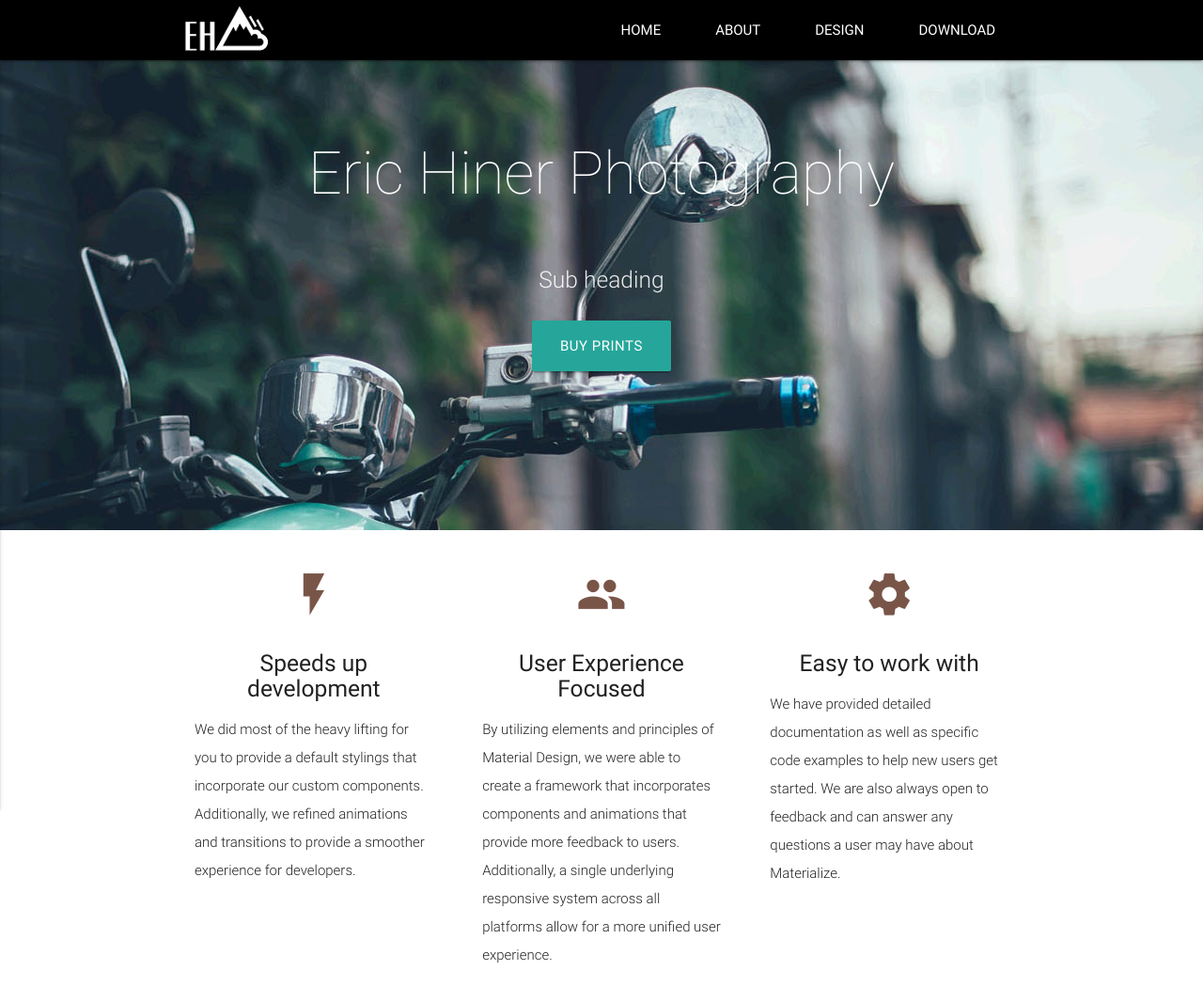
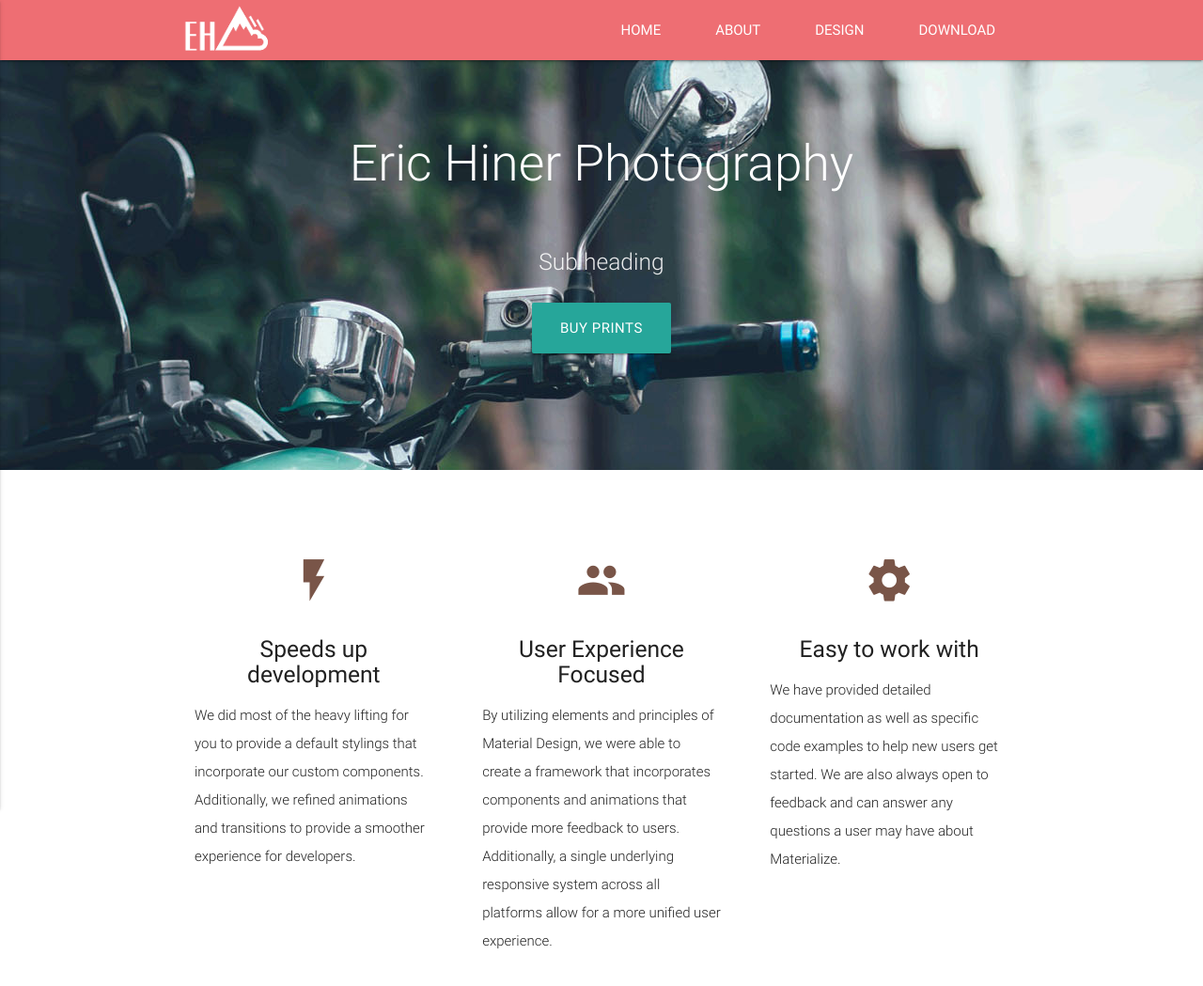
Before and after one commit to phelanj/hiner-photography, a plain HTML site: page index.html in a window 1280 px wide. Shown: the top 1049 px of the page at 94% size. Drawn offline with nearby package versions, Linux system fonts and the light colour scheme.

Commit message:
Update index.html

```diff
--- a/index.html
+++ b/index.html
@@ -15,13 +15,15 @@
 	jQuery(document).ready(function($) {
 		$(".scroll").click(function(event){
 			event.preventDefault();
-			$('html,body').animate({scrollTop:$(this.hash).offset().top},500);
+			$('html,body').animate({scrollTop:$(this.hash).offset().top},300);
 		});
 	});
 </script>
 </head>
 <body>
- <nav class="black" role="navigation">
+  <div id="home" class="parallax-container">
+  <div class = "navbar-fixed">
+   <nav class="opac" role="navigation">
     <div class="nav-wrapper container"><a id="logo-container" href="#" class="brand-logo"><img src="images/EH-white.png"></img></a>
       <ul class="right hide-on-med-and-down nav1">
 		<div class = "cl-effect-1">
@@ -41,10 +43,32 @@
       <a href="#" data-activates="nav-mobile" class="button-collapse"><i class="material-icons">menu</i></a>
     </div>
   </nav>
-  <div id="home" class="parallax-container">
+  </div>
+   <!-- <div class="navbar-fixed">
+        <nav class="black">
+            <div class="nav-wrapper container"><a id="logo-container" href="#" class="brand-logo"><img src="images/EH-white.png"></img></a>
+                <a href="#" data-activates="mobile-demo" class="button-collapse"><i class="mdi-navigation-menu"></i></a>
+                <ul class="right hide-on-med-and-down">
+				<div class = "cl-effect-1">
+                    <li><a class = "scroll" href="#home">HOME</a></li>
+					<li><a class = "scroll" href="#about">ABOUT</a></li>
+					<li><a class = "scroll" href="#design">DESIGN</a></li>
+					<li><a class = "scroll" href="#download">DOWNLOAD</a></li>
+                </div>
+				</ul>
+                <ul class="side-nav" id="nav-mobile">
+                 <li><a class = "scroll" href="#home">HOME</a></li>
+				<li><a class = "scroll" href="#about">ABOUT</a></li>
+				<li><a class = "scroll" href="#design">DESIGN</a></li>
+				 <li><a class = "scroll" href="#download">DOWNLOAD</a></li>
+                </ul>
+				   <a href="#" data-activates="nav-mobile" class="button-collapse"><i class="material-icons">menu</i></a>
+            </div>
+        </nav>
+		</div> -->
 		<h4><br></h4>
-        <h1 class="header center white-text light">Eric Hiner Photography</h1>
         <div class="row center">
+		<h2 class="header white-text light">Eric Hiner Photography</h2>
           <h5 class="header col s12 light"><br>Sub heading</h5>
         </div>
         <div class="row center">
@@ -57,7 +81,7 @@
 
   <div class="container" id = "about">
     <div class="section">
-
+	<h5><br></h5>
       <!--   Icon Section   -->
       <div class="row">
         <div class="col s12 m4">
```
